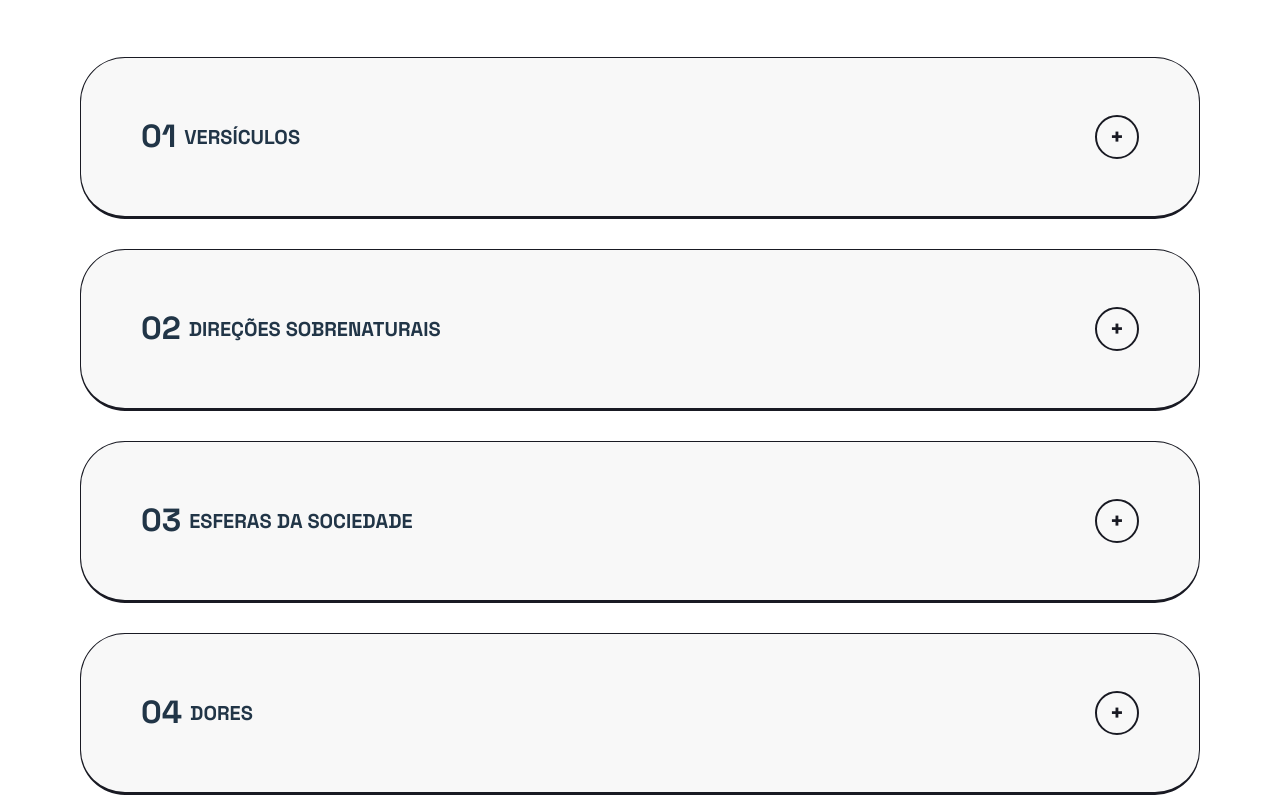
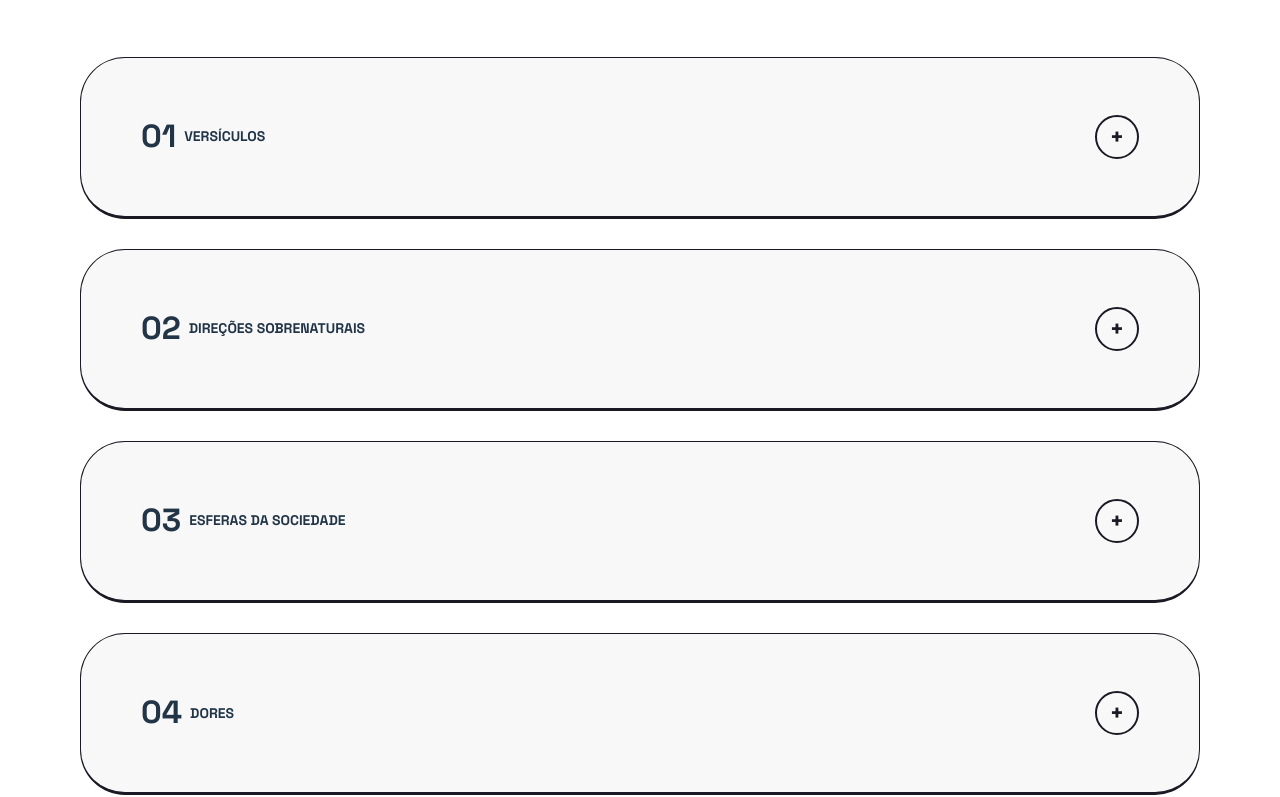
Before and after one commit to dunamis-movement/ads-big-picture, a React (Vite) app: page / in a window 1280 px wide. Shown: the part 1331-2128 px from the top of the page. Built offline with nearby package versions, Linux system fonts and the light colour scheme.

Commit message:
ajuste de texto e tamanhono accordion

```diff
--- a/src/components/accordion.css
+++ b/src/components/accordion.css
@@ -29,7 +29,7 @@
 }
 
 .accordion-header h3 {
-  font-size: var(--font-size-medium);
+  font-size: 14px;
   margin: 0;
 }
 
```
